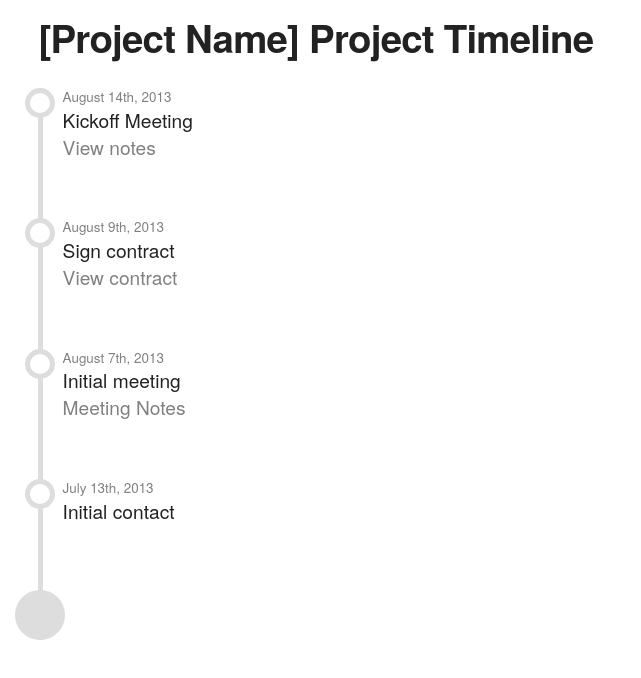
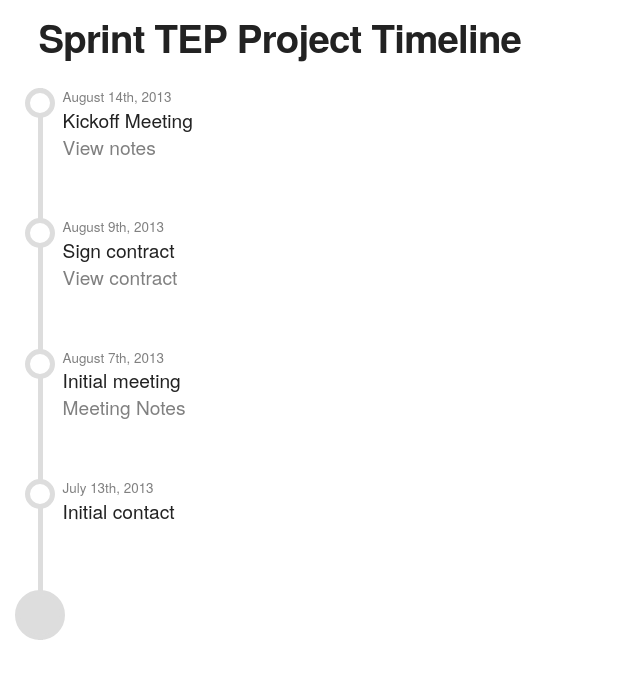
Before and after one commit to heitzke/tep-project-hub, a plain HTML site: page index.html in a window 1280 px wide. Shown: the whole page, without its empty margins (0-641 px from the left). Drawn offline with Linux system fonts and the light colour scheme.

Commit message:
testing content change

```diff
--- a/index.html
+++ b/index.html
@@ -13,7 +13,7 @@
     <![endif]-->
   </head>
   <body>
-    <h1>[Project Name] Project Timeline</h1>
+    <h1>Sprint TEP Project Timeline</h1>
     <ol class="timeline">
       <li class="tl-node">
         <div class="tl-stamp">August 14th, 2013</div>
```
